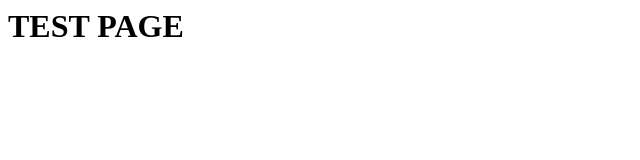
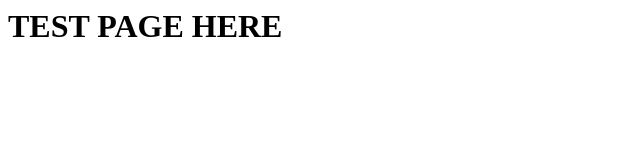
Before and after one commit to charlessonbo/git-hooks-nodejs, a website: page src/index.html in a window 1280 px wide. Shown: the whole page, without its empty margins (0-640 px from the left). Drawn offline with Linux system fonts and the light colour scheme.

Commit message:
change index.html

```diff
--- a/src/index.html
+++ b/src/index.html
@@ -1,3 +1,3 @@
 <html>
-    <h1>TEST PAGE</h1>
+    <h1>TEST PAGE HERE</h1>
 </html>
```
